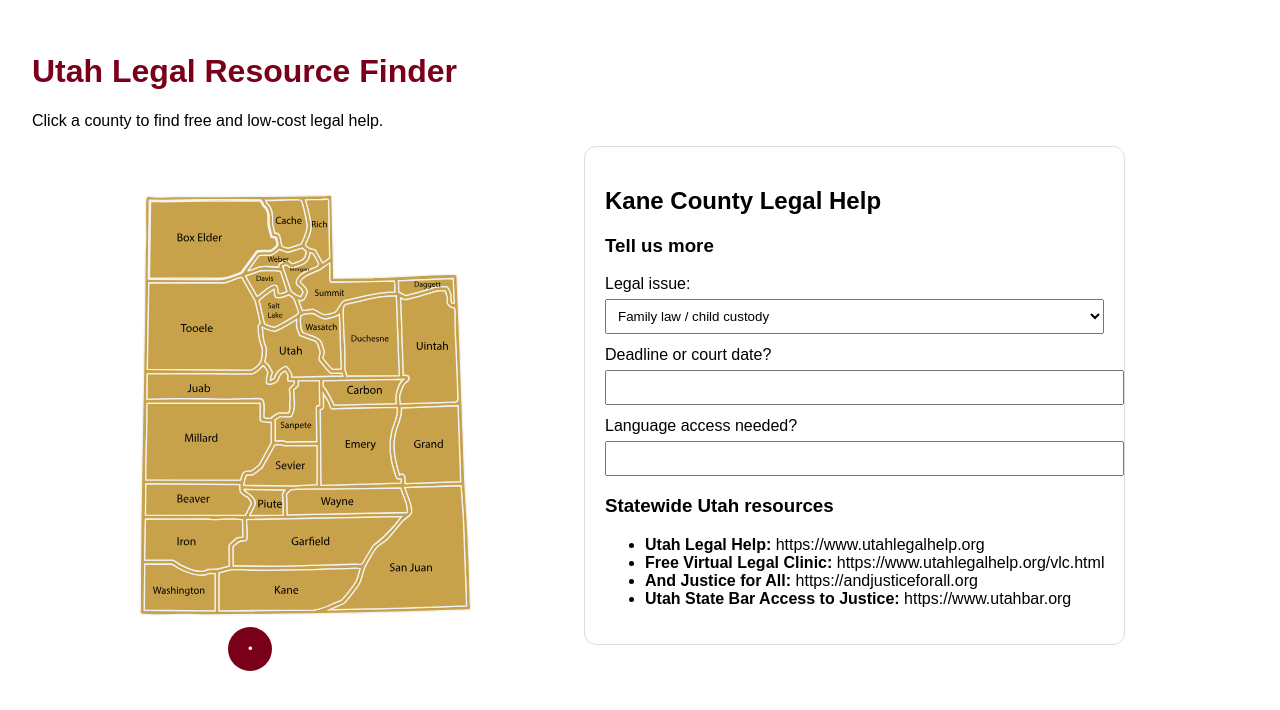
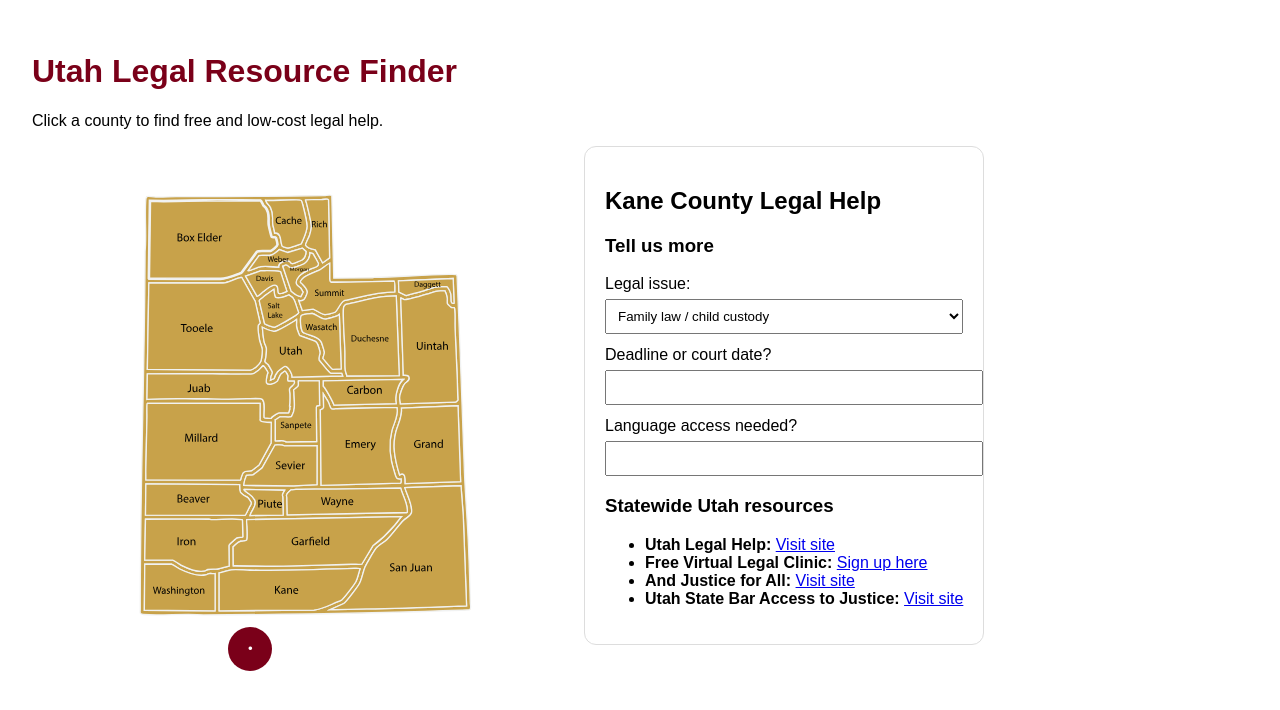
Before and after one commit to USBWebsite/utah-legal-resource-map, a Next.js app: page / in a window 1280 px wide. Shown: the top 710 px of the page. Built offline with nearby package versions, Linux system fonts and the light colour scheme.

Commit message:
Update page.js

```diff
--- a/app/page.js
+++ b/app/page.js
@@ -101,11 +101,31 @@ export default function Page() {
           </label>
 
           <h3>Statewide Utah resources</h3>
-          <ul>
-            <li><strong>Utah Legal Help:</strong> https://www.utahlegalhelp.org</li>
-            <li><strong>Free Virtual Legal Clinic:</strong> https://www.utahlegalhelp.org/vlc.html</li>
-            <li><strong>And Justice for All:</strong> https://andjusticeforall.org</li>
-            <li><strong>Utah State Bar Access to Justice:</strong> https://www.utahbar.org</li>
+<ul>
+            <li>
+  <strong>Utah Legal Help:</strong>{" "}
+  <a href="https://www.utahlegalhelp.org" target="_blank">
+    Visit site
+  </a>
+</li>
+<li>
+  <strong>Free Virtual Legal Clinic:</strong>{" "}
+  <a href="https://www.utahlegalhelp.org/vlc.html" target="_blank">
+    Sign up here
+  </a>
+</li>
+<li>
+  <strong>And Justice for All:</strong>{" "}
+  <a href="https://andjusticeforall.org" target="_blank">
+    Visit site
+  </a>
+</li>
+<li>
+  <strong>Utah State Bar Access to Justice:</strong>{" "}
+  <a href="https://www.utahbar.org" target="_blank">
+    Visit site
+  </a>
+</li>
           </ul>
         </section>
       </div>
```
